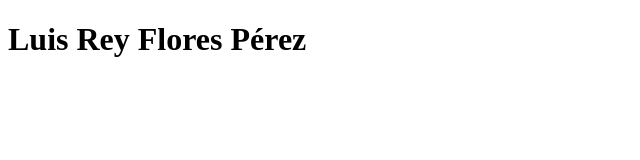
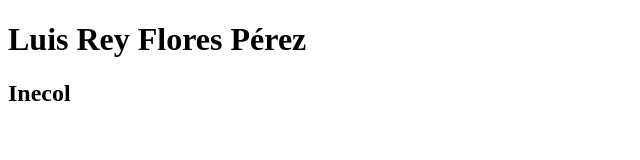
Before and after one commit to luisrey17/prueba, a plain HTML site: page index.html in a window 1280 px wide. Shown: the whole page, without its empty margins (0-640 px from the left). Drawn offline with Linux system fonts and the light colour scheme.

Commit message:
Se agrego un H2

```diff
--- a/index.html
+++ b/index.html
@@ -9,6 +9,7 @@
 <body>
 
 <h1>Luis Rey Flores Pérez</h1>
+<h2>Inecol</h2>
 
 </body>
 </html>
```
